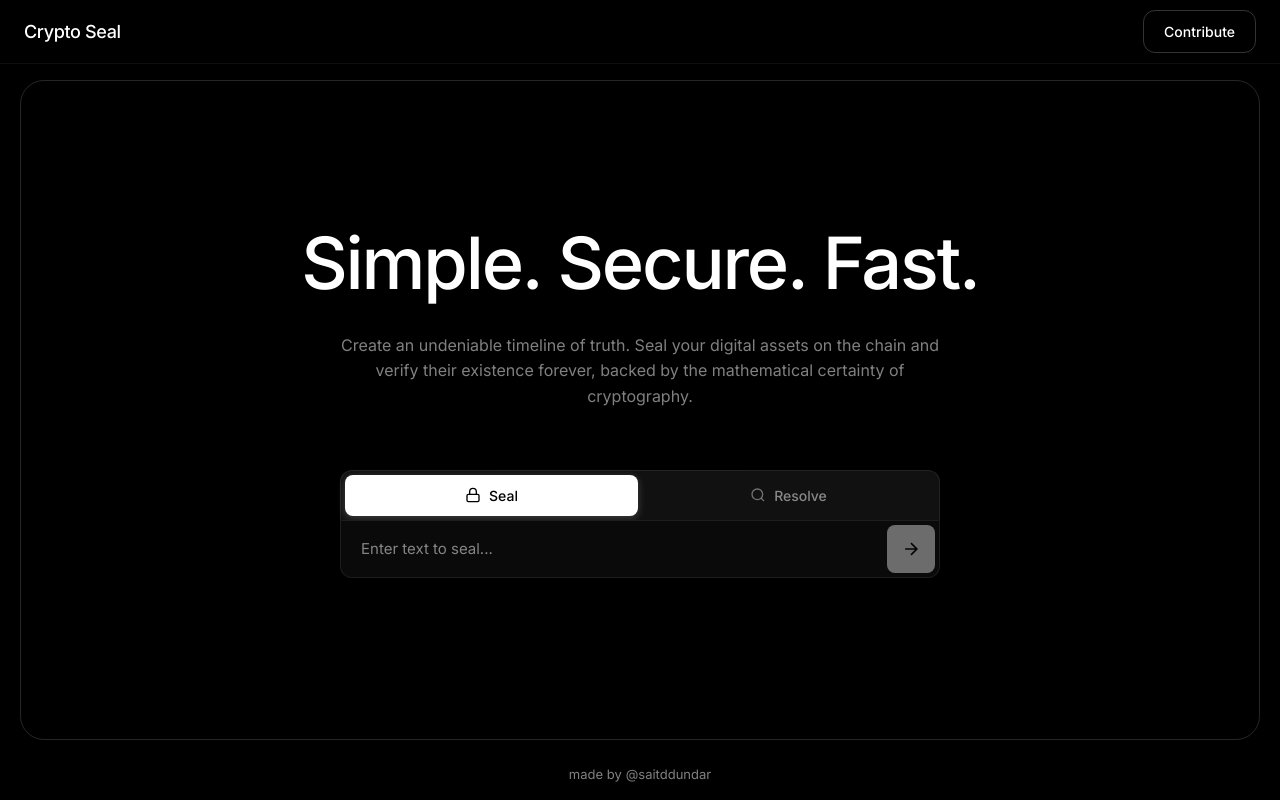
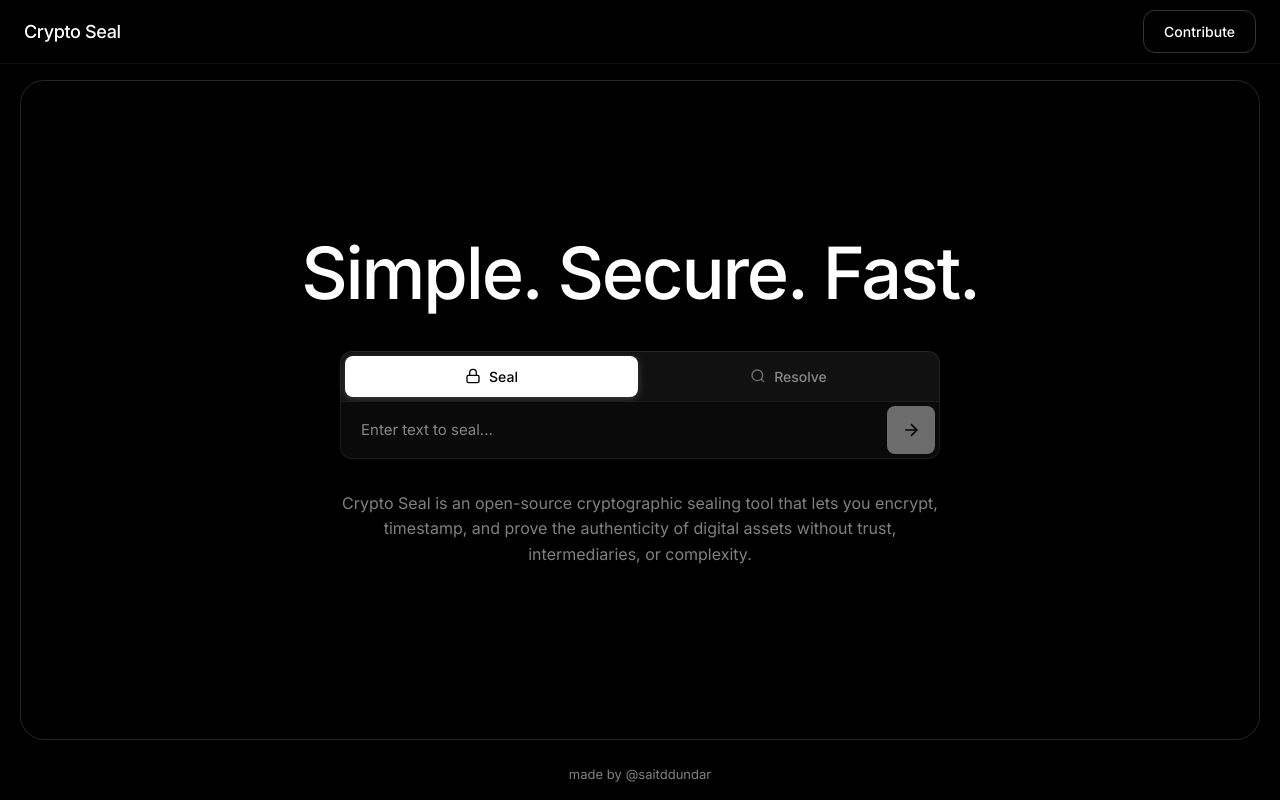
Before and after one commit to saitddundar/crypto-seal-frontend, a React (Vite) app: page / in a window 1280 px wide. Built offline with nearby package versions, Linux system fonts and the light colour scheme.

Commit message:
edited : MainPage

```diff
--- a/src/pages/MainPage/MainPage.css
+++ b/src/pages/MainPage/MainPage.css
@@ -29,7 +29,7 @@
     display: flex;
     flex-direction: column;
     align-items: center;
-    gap: 60px;
+    gap: 32px;
     position: relative;
     z-index: 1;
 }
@@ -48,6 +48,7 @@
     line-height: 1.6;
     color: var(--text-secondary);
     margin: 0;
+    text-align: center;
     animation: fadeInUp 0.6s ease-out 0.4s backwards;
 }
 
--- a/src/pages/MainPage/MainPage.tsx
+++ b/src/pages/MainPage/MainPage.tsx
@@ -42,14 +42,14 @@ const MainPage = () => {
                         speed={120}
                         delayBetweenWords={400}
                     />
-                    <p className="hero-description">
-                        Create an undeniable timeline of truth. Seal your digital assets on the chain and verify their existence forever, backed by the mathematical certainty of cryptography.
-                    </p>
+
                 </div>
 
                 <div className="seal-section">
                     <SealBar onSeal={handleSeal} onResolve={handleResolve} />
                 </div>
+                <p className="hero-description">
+                    Crypto Seal is an open-source cryptographic sealing tool that lets you encrypt, timestamp, and prove the authenticity of digital assets without trust, intermediaries, or complexity.                    </p>
             </div>
             <Footer />
         </div>
```
